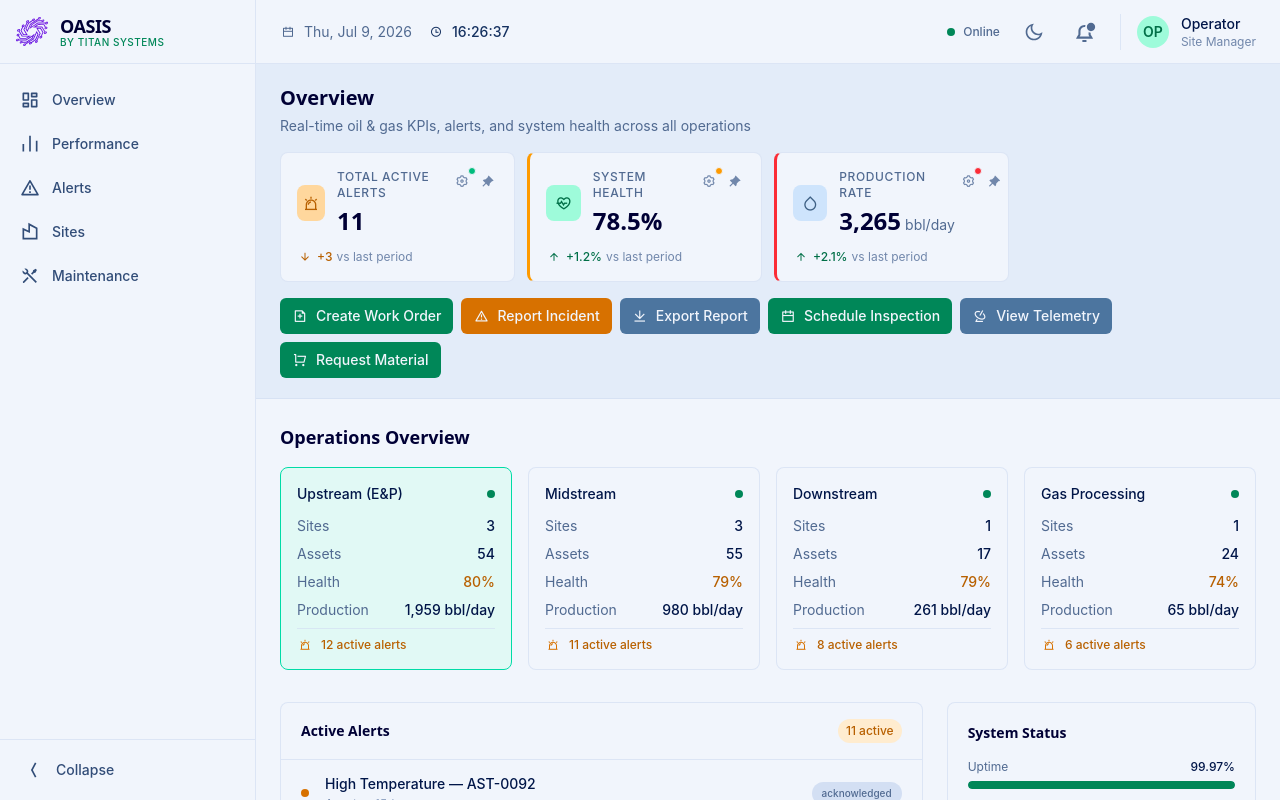
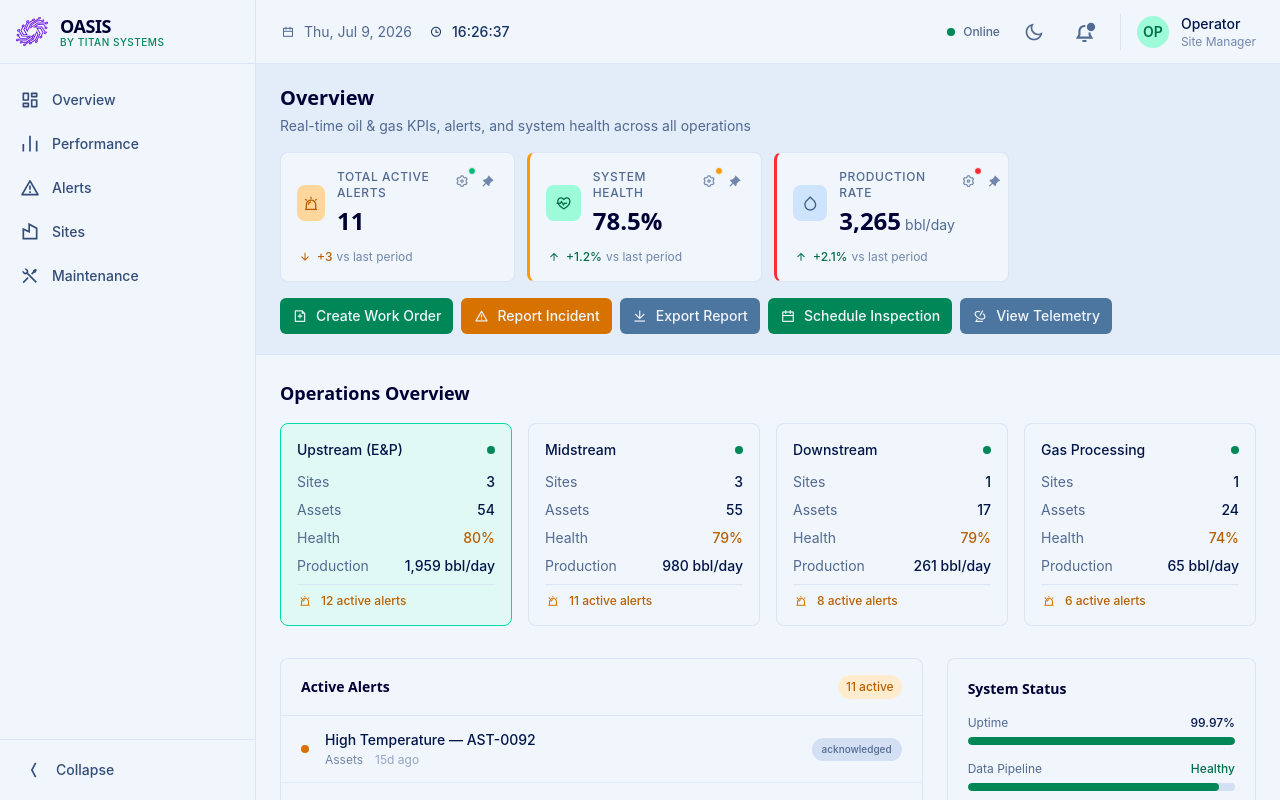
Before and after one commit to aayan1010/OASIS-Project, a Next.js app in the folder oasis_frontend/: page /pages/overview in a window 1280 px wide. Built offline with nearby package versions, Linux system fonts and the light colour scheme.

Commit message:
fix: remove  "Request Material" and "Request Parts" buttons from dashboard and maintenance pages

```diff
--- a/oasis_frontend/app/mocks/dashboard.ts
+++ b/oasis_frontend/app/mocks/dashboard.ts
@@ -109,7 +109,6 @@ export const quickActions = [
   { id: "export-report", label: "Export Report", icon: "ri-download-line", color: "secondary" },
   { id: "schedule-inspection", label: "Schedule Inspection", icon: "ri-calendar-line", color: "primary" },
   { id: "view-telemetry", label: "View Telemetry", icon: "ri-radar-line", color: "secondary" },
-  { id: "request-material", label: "Request Material", icon: "ri-shopping-cart-line", color: "primary" },
 ];
 
 export const recentAlerts = alertRecords.slice(0, 5).map((a) => ({
--- a/oasis_frontend/app/pages/maintenance/page.tsx
+++ b/oasis_frontend/app/pages/maintenance/page.tsx
@@ -72,7 +72,6 @@ const maintenanceKpis = [
 const maintenanceActions = [
   { id: "create-wo", label: "Create Work Order", icon: "ri-file-add-line", color: "primary" as const },
   { id: "schedule-pm", label: "Schedule PM", icon: "ri-calendar-line", color: "primary" as const },
-  { id: "request-parts", label: "Request Parts", icon: "ri-shopping-cart-line", color: "secondary" as const },
 ];
 
 export default function MaintenancePage() {
```
